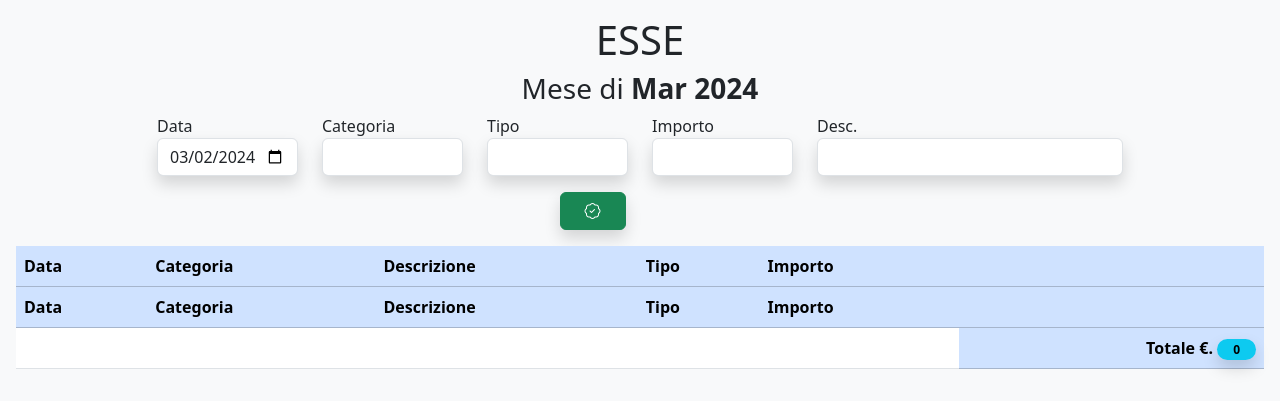
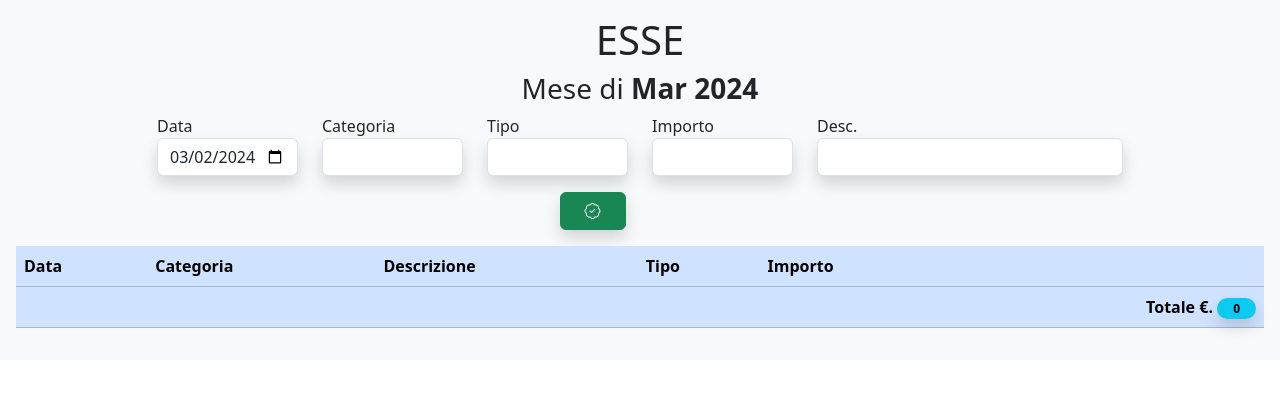
Before and after one commit to Falar81/esse, a React (Vite) app: page / in a window 1280 px wide. Shown: the top 414 px of the page. Built offline with nearby package versions, Linux system fonts and the light colour scheme; no server answers.

Commit message:
table modify

```diff
--- a/src/App.jsx
+++ b/src/App.jsx
@@ -4,7 +4,6 @@ import {ExpenseForm} from "./components/ExpenseForm.jsx";
 import moment from "moment";
 import "moment/min/moment-with-locales"
 import "bootstrap-icons/font/bootstrap-icons.css"
-
 
 function App() {
     const [expense, setExpense] = useState({
@@ -89,7 +88,7 @@ function App() {
                 <tbody>
                     <ExpenseList items={expenses} deleteItem={deleteExpense} />
                 </tbody>
-                <tfoot>
+                <tfoot className="table-primary">
                     <tr>
                         <th scope="col"></th>
                         <th scope="col"></th>
@@ -109,16 +108,6 @@ function App() {
                         </th>
                     </tr>
                 </tfoot>
-                <tfoot className="table-primary">
-                    <tr>
-                        <th scope="col">Data</th>
-                        <th scope="col">Categoria</th>
-                        <th scope="col">Descrizione</th>
-                        <th scope="col">Tipo</th>
-                        <th scope="col">Importo</th>
-                        <th scope="col"></th>
-                    </tr>
-                </tfoot>
             </table>
         </div>
     </>
```
Also changed, not shown: 1 other file (tests, documents, lock files or other folders).
